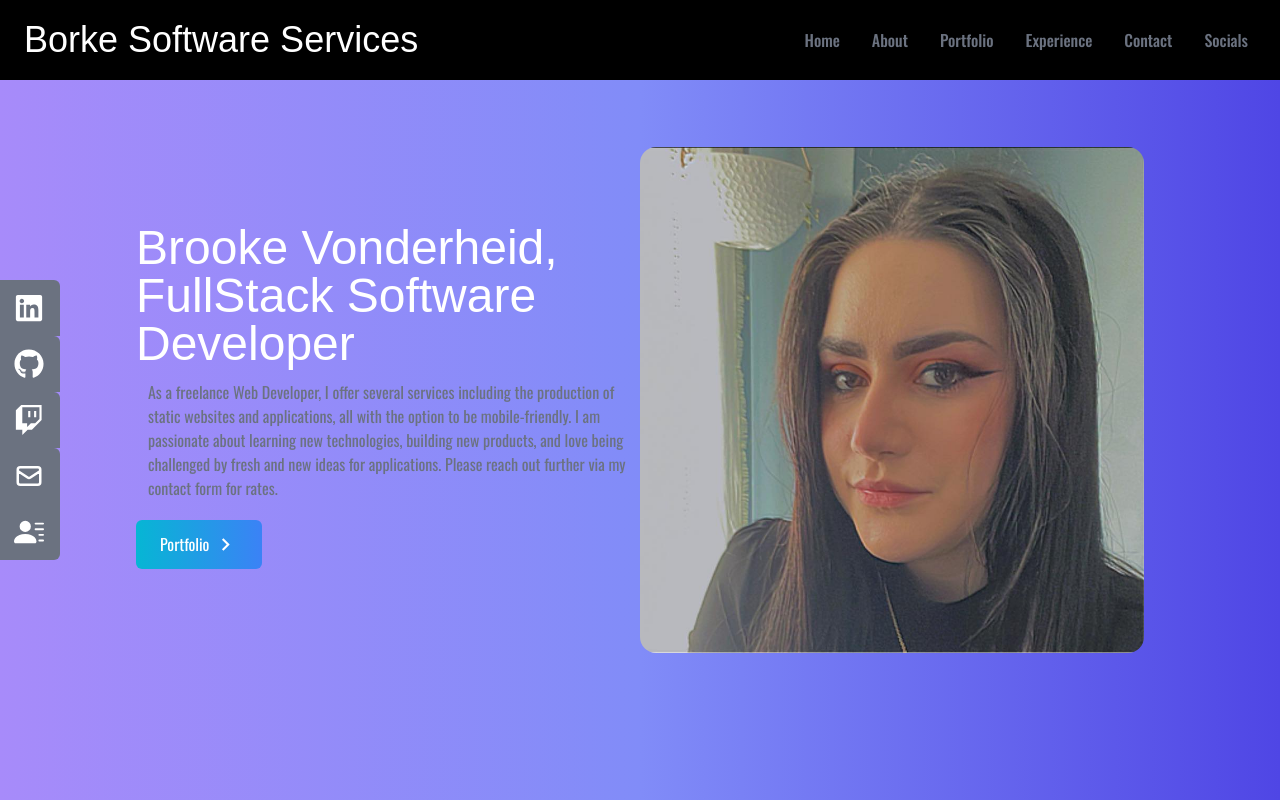
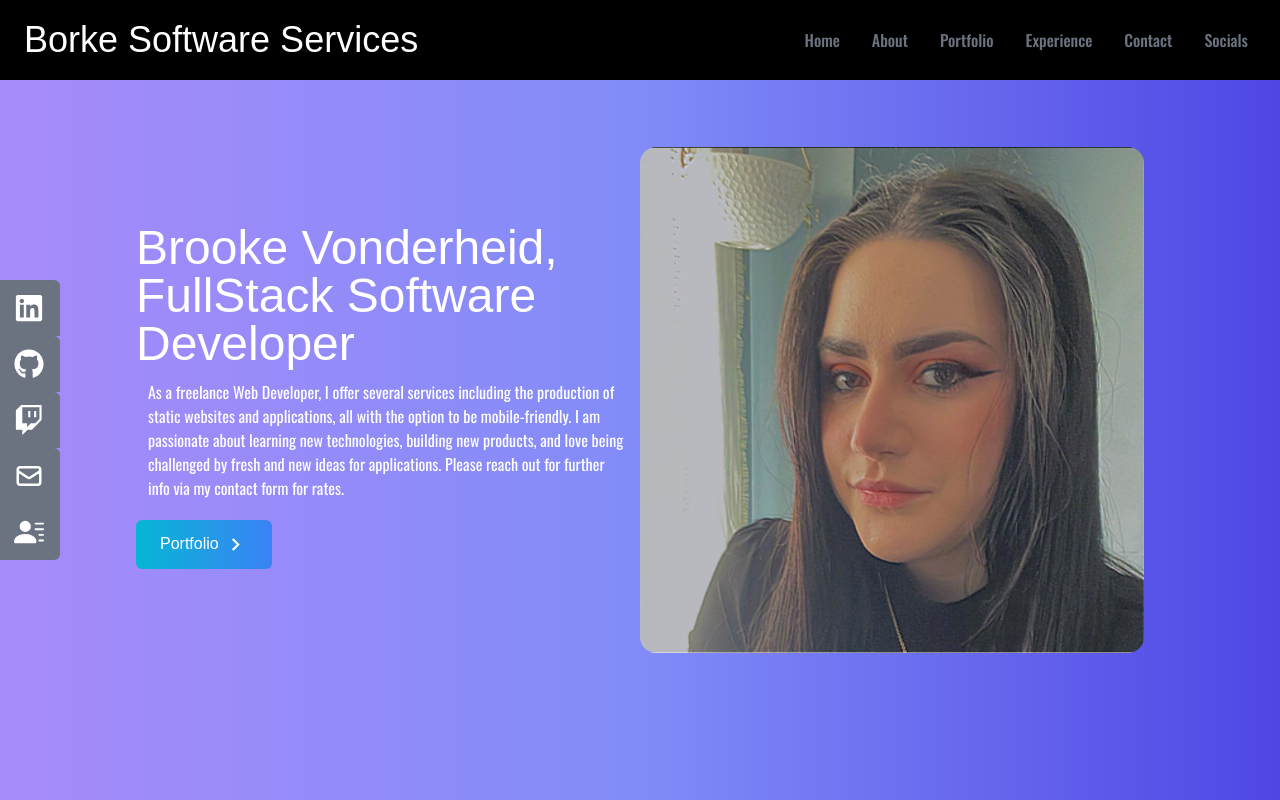
Before and after one commit to BrookaBrooke/BVPortfolio, a React (Create React App) app: page / in a window 1280 px wide. Shown: the top 800 px of the page. Built offline with nearby package versions, Linux system fonts and the light colour scheme; a web font is replaced by a local one.

Commit message:
fixed font colors here and there

```diff
--- a/src/components/Contact.jsx
+++ b/src/components/Contact.jsx
@@ -5,7 +5,7 @@ const Contact = () => {
     <div name='contact' className='w-full h-screen p-4 text-white'>
         <div className='flex flex-col p-4 justify-center max-w-screen-lg mx-auto h-full'>
             <div>
-                <h1 className='text-4xl inline border-b-4 boreder-gray-500'>Contact</h1>
+                <h1 className='text-4xl inline border-b-4 border-gray-500'>Contact</h1>
                 <p className='py-6'>Submit this form to get in touch</p>
             </div>
 
--- a/src/components/Home.jsx
+++ b/src/components/Home.jsx
@@ -12,19 +12,19 @@ const Home = () => {
                 <h1 className=" text-4xl sm:text-5xl  text-white">
                     Brooke Vonderheid, FullStack Software Developer
                 </h1>
-                <p className="text-gray-500 py-3 px-3 max-w-medium">
+                <p className="text-white py-3 px-3 max-w-medium">
                     As a freelance Web Developer, I offer several services including the production of static websites and applications, all with the option to be mobile-friendly.
                     I am passionate about learning new technologies, building new products, and love being challenged by
-                    fresh and new ideas for applications. Please reach out further via my contact form for rates.
+                    fresh and new ideas for applications. Please reach out for further info via my contact form for rates.
                 </p>
 
                 <div>
-                    <Link to="portfolio" smooth duration={500} className="text-white w-fit px-6 py-3 my-2 flex items-center rounded-md bg-gradient-to-r from-cyan-500 to-blue-500">
+                   <h1> <Link to="portfolio" smooth duration={500} className="text-white w-fit px-6 py-3 my-2 flex items-center rounded-md bg-gradient-to-r from-cyan-500 to-blue-500">
                         Portfolio
                         <span className="group-hover:rotate-90 duration-300">
                         <MdOutlineKeyboardArrowRight size={25} className="ml-1" />
                         </span>
-                    </Link>
+                    </Link></h1>
                 </div>
             </div>
             <img src={headshot2} alt="my profile" className="rounded-2xl w-1/2 " />
```
